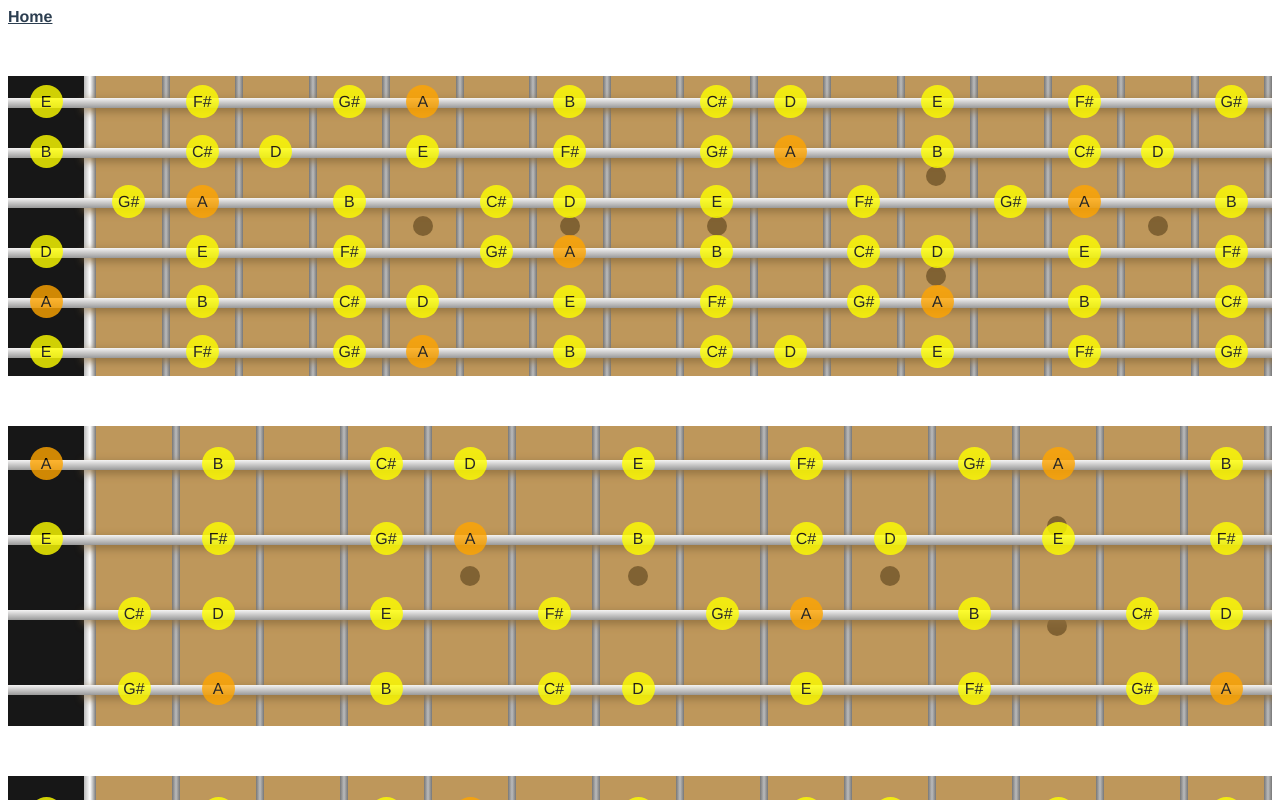
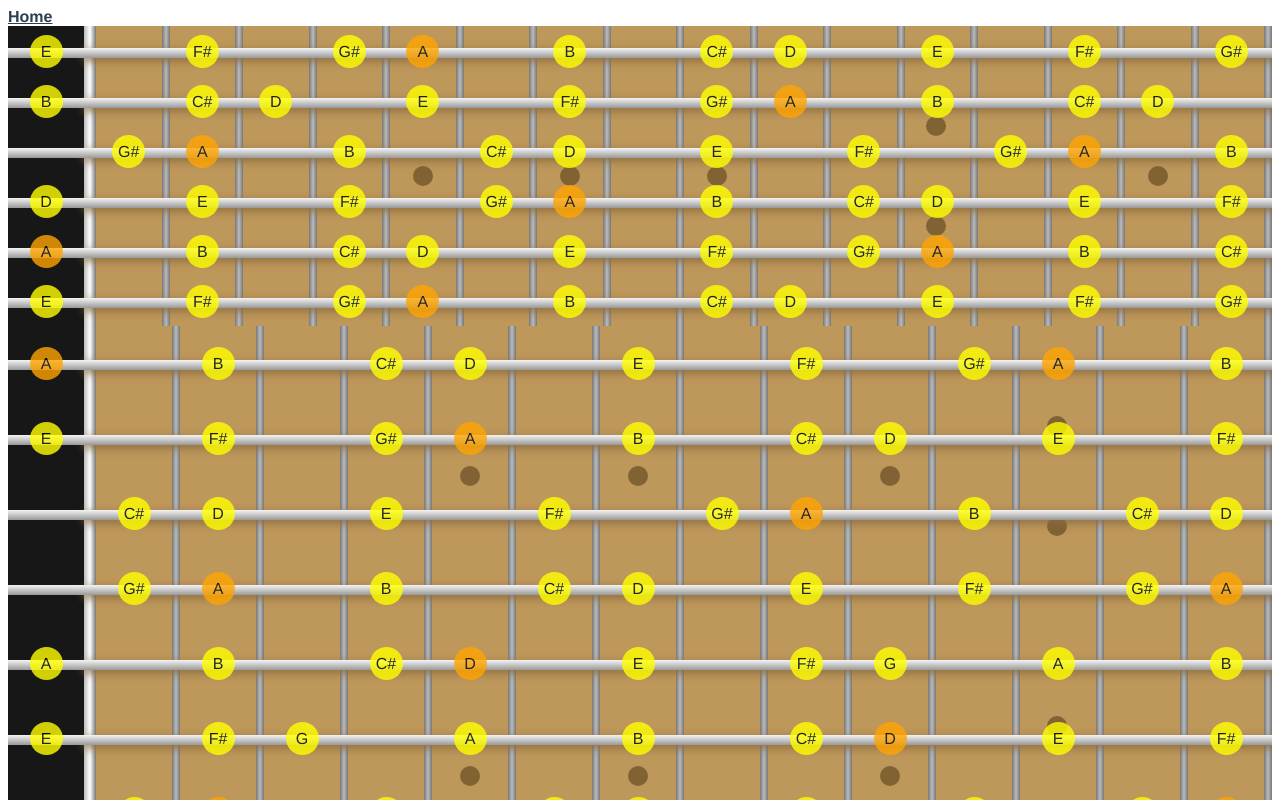
Before and after one commit to stuartleeks/fretboards, a Vue app: page /frettest in a window 1280 px wide. Shown: the top 800 px of the page. Built offline with nearby package versions, Linux system fonts and the light colour scheme.

Commit message:
Add common notes  for major scale

```diff
--- a/src/components/Fretboard.vue
+++ b/src/components/Fretboard.vue
@@ -106,7 +106,6 @@ body {
 	width: fit-content;
 	min-width: 100%;
 	height: calc(var(--fretboard-height) * 1px);
-	margin-top: 50px;
 	overflow: hidden; /* prevent offset box shadow from string overflowing*/
 }
 
--- a/src/fretboard.ts
+++ b/src/fretboard.ts
@@ -121,6 +121,43 @@ export function GetBubblesByMajorKey(keyNote: Note, instrument : Instrument, get
 	}
 	return result;
 }
+export function GetBubblesByMajorKeyCommonNotes(keyNote: Note, instrument : Instrument, getNoteName : GetNoteName) {
+	const rootNotes = GetNotesForMajorKey(keyNote);
+	const fourthNotes = GetNotesForMajorKey(TransposeNote(keyNote, 5));
+	const fifthNotes = GetNotesForMajorKey(TransposeNote(keyNote, 7));
+	const commonNotes = rootNotes.filter(function (n) {
+		return fourthNotes.indexOf(n) !== -1 && fifthNotes.indexOf(n) !== -1;
+	});
+	console.log(rootNotes);
+	console.log(fourthNotes);
+	console.log(fifthNotes);
+	console.log(commonNotes);
+	const result : Record<number, Record<number, Bubble>> = {};
+	for (
+		let stringIndex = 0;
+		stringIndex < instrument.strings.length;
+		stringIndex++
+	) {
+		const string = instrument.strings[stringIndex];
+		const stringBubbles :Record<number, Bubble> = {};
+		for (
+			let fretIndex = 0;
+			fretIndex <= instrument.numberOfFrets;
+			fretIndex++
+		) {
+			const fretNoteIndex = TransposeNote(string, fretIndex);
+			if (commonNotes.indexOf(fretNoteIndex) !== -1) {
+				const fretNoteName = getNoteName(fretNoteIndex);
+				stringBubbles[fretIndex] = {
+					text: fretNoteName,
+					color: fretNoteIndex === keyNote ? "orange" : "yellow",
+				};
+			}
+		}
+		result[stringIndex + 1] = stringBubbles;
+	}
+	return result;
+}
 export function GetBubblesForAllFrets(instrument : Instrument, getNoteName : GetNoteName) {
 	const result : Record<number, Record<number, Bubble>> = {};
 	for (
--- a/src/views/MajorKeyNotes.vue
+++ b/src/views/MajorKeyNotes.vue
@@ -2,27 +2,43 @@
 	<div>
 		<h1>Major Key Notes</h1>
 		<div>
-			Choose instrument:
-			<select v-model="instrument">
-				<option v-for="instrument in instruments" :value="instrument" :key="instrument.name">
+			<label for="instrument">Choose instrument:</label>
+			<select v-model="instrument" id="instrument">
+				<option
+					v-for="instrument in instruments"
+					:value="instrument"
+					:key="instrument.name"
+				>
 					{{ instrument.name }}
 				</option>
 			</select>
 		</div>
 		<div>
-			Choose key:
-			<select v-model="majorKeyNote">
+			<label for="key">Choose key:</label>
+			<select v-model="majorKeyNote" id="key">
 				<option v-for="note in notes" :value="note.note" :key="note.note">
 					{{ note.noteName }}
 				</option>
 			</select>
 		</div>
+		<div>
+			<input id="showScales" type="checkbox" v-model="showScales"/>
+			<label for="showScales">Show individual scales</label>
+			<input id="showCommonNotes" type="checkbox" v-model="showCommonNotes" />
+			<label for="showCommonNotes">Show common notes</label>
+		</div>
+		<div v-if="showScales">
 			<h2>{{ rootNoteName }} major scale</h2>
 			<FretboardComponent :instrument="instrument" :bubbles="rootBubbles" />
 			<h2>{{ fourthNoteName }} major scale</h2>
 			<FretboardComponent :instrument="instrument" :bubbles="fourthBubbles" />
 			<h2>{{ fifthNoteName }} major scale</h2>
 			<FretboardComponent :instrument="instrument" :bubbles="fifthBubbles" />
+		</div>
+		<div v-if="showCommonNotes">
+			<h2>Common notes</h2>
+			<FretboardComponent :instrument="instrument" :bubbles="commonBubbles" />
+		</div>
 	</div>
 </template>
 
@@ -32,11 +48,13 @@ import FretboardComponent from "@/components/Fretboard.vue";
 import {
 	DefaultInstruments,
 	GetBubblesByMajorKey,
+	GetBubblesByMajorKeyCommonNotes,
 	GetNoteNameSharp,
 	TransposeNote,
 } from "@/fretboard";
 
 const getNoteName = GetNoteNameSharp;
+
 
 export default {
 	name: "MajorKeyNotes",
@@ -52,6 +70,8 @@ export default {
 				return { note: n, noteName: getNoteName(n) };
 			}),
 			majorKeyNote: 1,
+			showScales: true,
+			showCommonNotes: false
 		};
 	},
 	computed: {
@@ -91,17 +111,16 @@ export default {
 				GetNoteNameSharp
 			);
 		},
+		commonBubbles() {
+			return GetBubblesByMajorKeyCommonNotes(
+				this.majorKeyNote,
+				this.instrument,
+				GetNoteNameSharp
+			);
+		},
 	},
 };
 </script>
 
 <style>
-#zapp {
-	font-family: Avenir, Helvetica, Arial, sans-serif;
-	-webkit-font-smoothing: antialiased;
-	-moz-osx-font-smoothing: grayscale;
-	text-align: center;
-	color: #2c3e50;
-	margin-top: 60px;
-}
 </style>
```
Lines whose indentation alone changed are shown as unchanged.
